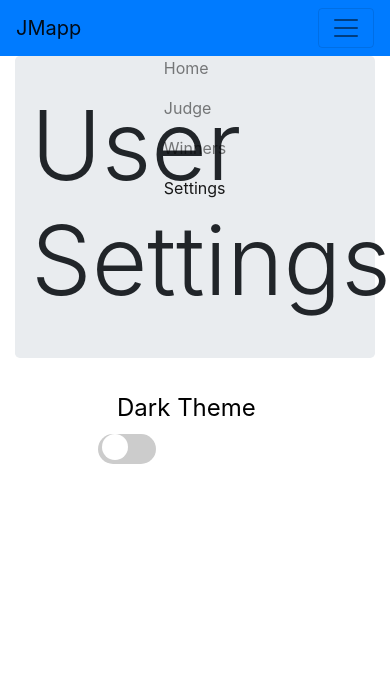
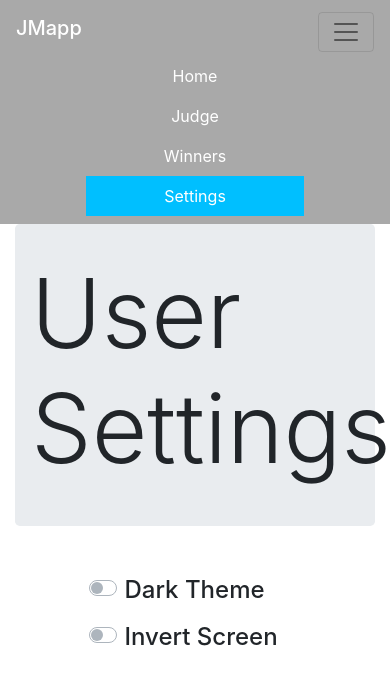
Before and after one commit to JWeb56/CSC490Project, a PHP site: page /view/settings.php in a window 390 px wide, after a click that opens the changed part. Shown: the top 685 px of the page. Run offline with PHP 8.4, Linux system fonts and the light colour scheme.

Commit message:
Added new color scheme for navbar. navbar now collapses when run on a phone. Still working on making everything else collapse to fit phone screens.

```diff
--- a/src/public_html/view/settings.php
+++ b/src/public_html/view/settings.php
@@ -8,125 +8,81 @@
     <!-- Bootstrap CSS -->
     <link rel="stylesheet" href="https://stackpath.bootstrapcdn.com/bootstrap/4.3.1/css/bootstrap.min.css" integrity="sha384-ggOyR0iXCbMQv3Xipma34MD+dH/1fQ784/j6cY/iJTQUOhcWr7x9JvoRxT2MZw1T" crossorigin="anonymous">
     <style>
-        .navbar-nav.navbar-center {
-            position: absolute;
-            left: 50%;
-            transform: translatex(-50%);
-        }
+        /*.navbar-nav.navbar-center {*/
+        /*    position: absolute;*/
+        /*    left: 50%;*/
+        /*    transform: translatex(-50%);*/
+        /*}*/
         .navbar-nav > li{
             padding-left:70px;
             padding-right:70px;
         }
-        .switch {
-            position: relative;
-            display: inline-block;
-            width: 58px;
-            height: 30px;
-            margin-top: 2%;
+        label{
+            margin-top: 5%;
             margin-left: 25%;
         }
-
-        /* Hide default HTML checkbox */
-        .switch input {
-            opacity: 0;
-            width: 0;
-            height: 0;
+        .myactive{
+            background-color:deepskyblue !important;
+        }
+        a:hover {
+            background-color: black !important;
+            color: white;
+        }
+        .navbar.center .navbar-inner {
+            text-align: center;
         }
 
-        /* The slider */
-        .slider {
-            position: absolute;
-            cursor: pointer;
-            top: 0;
-            left: 0;
-            right: 0;
-            bottom: 0;
-            background-color: #ccc;
-            -webkit-transition: .4s;
-            transition: .4s;
-        }
-
-        .slider:before {
-            position: absolute;
-            content: "";
-            height: 26px;
-            width: 26px;
-            left: 4px;
-            bottom: 4px;
-            background-color: white;
-            -webkit-transition: .4s;
-            transition: .4s;
-        }
-
-        input:checked + .slider {
-            background-color: #2196F3;
-        }
-
-        input:focus + .slider {
-            box-shadow: 0 0 1px #2196F3;
-        }
-
-        input:checked + .slider:before {
-            -webkit-transform: translateX(26px);
-            -ms-transform: translateX(26px);
-            transform: translateX(26px);
-        }
-
-        /* Rounded sliders */
-        .slider.round {
-            border-radius: 34px;
-        }
-
-        .slider.round:before {
-            border-radius: 50%;
-        }
-        article{
-            font-size: 150%;
-            color: black;
-            display: inline-block;
-            padding-left: 30%;
+        .navbar.center .navbar-inner .nav {
+            display:inline-block;
+            float: none;
         }
     </style>
     <title>Judge Me App</title>
 </head>
 <body>
-<nav class="navbar navbar-expand-lg navbar-light bg-primary">
-    <a class="navbar-brand" href="home.php">JMapp</a>
+
+<nav class="navbar navbar-expand-lg navbar-light center" style="background-color:darkgrey;">
+    <a class="navbar-brand h2 text-white" href="home.php">JMapp</a>
     <button class="navbar-toggler" type="button" data-toggle="collapse" data-target="#navbarSupportedContent" aria-controls="navbarSupportedContent" aria-expanded="false" aria-label="Toggle navigation">
         <span class="navbar-toggler-icon"></span>
     </button>
 
-    <div class="collapse navbar-collapse" id="navbarSupportedContent">
-        <ul class="nav navbar-nav navbar-center">
+    <div class="collapse navbar-collapse justify-content-between align-items-center w-100" id="navbarSupportedContent">
+
+        <ul class="nav navbar-nav mx-auto text-center">
 
             <li class="nav-item">
-                <a class="nav-link" href="home.php">Home</a>
+                <a class="nav-link text-white" href="home.php">Home</a>
             </li>
             <li class="nav-item">
-                <a class="nav-link" href="judge.php">Judge</a>
+                <a class="nav-link text-white" href="judge.php">Judge</a>
             </li>
             <li class="nav-item">
-                <a class="nav-link" href="winners.php">Winners</a>
+                <a class="nav-link text-white" href="winners.php">Winners</a>
             </li>
-            <li class="nav-item active">
-                <a class="nav-link" href="settings.php">Settings<span class="sr-only">(current)</span></a>
+            <li class="nav-item">
+                <a class="nav-link text-white myactive" href="settings.php">Settings<span class="sr-only">(current)</span></a>
             </li>
         </ul>
+
     </div>
 </nav>
 
-<div class="container">
+<div class="container center">
     <div class="jumbotron">
         <h1 class="display-1">User Settings</h1>
     </div>
 </div>
-<article>
-    Dark Theme
-</article>
-<label class="switch">
-    <input type="checkbox">
-    <span class="slider round"></span>
-</label>
+<div class="custom-control custom-switch">
+    <input type="checkbox" class="custom-control-input h4" id="customSwitch1">
+    <label class="custom-control-label h4" for="customSwitch1">Dark Theme</label>
+</div>
+
+<div class="custom-control custom-switch">
+    <input type="checkbox" class="custom-control-input h4" id="customSwitch2">
+    <label class="custom-control-label h4" for="customSwitch2">Invert Screen</label>
+</div>
+
 
 <!-- Optional JavaScript -->
 <!-- jQuery first, then Popper.js, then Bootstrap JS -->
```
Also changed, not shown: src/public_html/view/home.php (+30 -14 lines), src/public_html/view/judge.php (+30 -15 lines), src/public_html/view/winners.php (+31 -15 lines).
